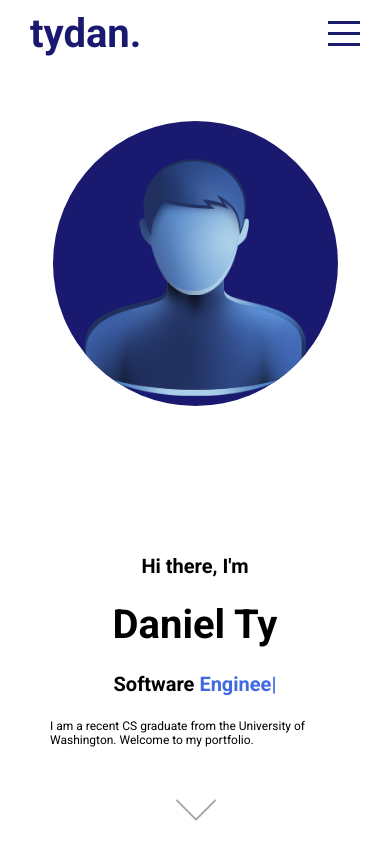
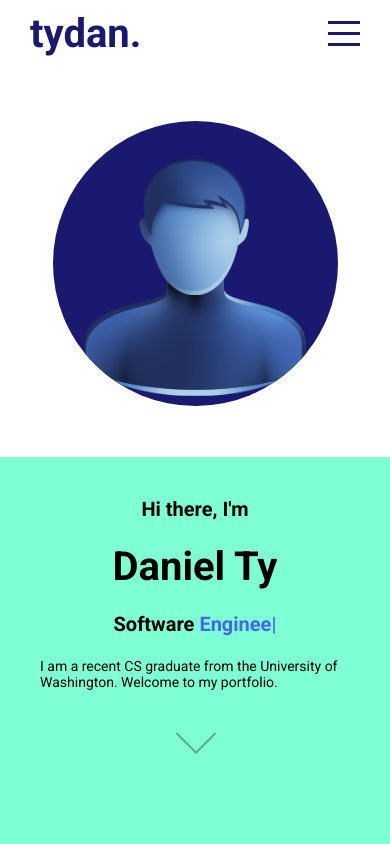
Before and after one commit to tydan3/Portfolio, a React (Create React App) app: page / in a window 390 px wide. Built offline with nearby package versions, Linux system fonts and the light colour scheme.

Commit message:
edit to mobile sizing

```diff
--- a/src/components/contact/contact.scss
+++ b/src/components/contact/contact.scss
@@ -41,9 +41,9 @@
       align-items: center;
       justify-content: space-around;
       @include mobile {
-        justify-content: space-evenly;
+        justify-content: flex-start;
         width: 100%;
-        height: 100%;
+        height: 90%;
       }
 
       input {
@@ -54,6 +54,7 @@
         @include mobile {
           width: 200px;
           height: 20px;
+          margin: 5px;
         }
       }
 
@@ -65,6 +66,7 @@
         @include mobile {
           width: 200px;
           height: 200px;
+          margin: 5px;
         }
       }
 
--- a/src/components/intro/intro.scss
+++ b/src/components/intro/intro.scss
@@ -47,6 +47,11 @@
     display: flex;
     align-items: center;
     justify-content: flex-start;
+    background-color: aquamarine;
+
+    @include mobile {
+      align-items: flex-start;
+    }
 
     .wrapper {
       position: relative;
@@ -58,6 +63,7 @@
 
       @include mobile {
         align-items: center;
+        padding: 40px;
       }
 
       h1 {
@@ -100,7 +106,7 @@
     p {
       font-size: 22px;
       @include mobile {
-        font-size: 12px;
+        font-size: 14px;
       }
     }
 
@@ -110,6 +116,7 @@
       left: 40%;
       @include mobile {
         left: 45%;
+        bottom: 20%;
       }
 
       img {
--- a/src/components/portfolio/portfolio.scss
+++ b/src/components/portfolio/portfolio.scss
@@ -52,8 +52,8 @@
       cursor: pointer;
 
       @include mobile {
-        width: 130px;
-        height: 100px;
+        width: 135px;
+        height: 120px;
       }
 
       h3 {
--- a/src/components/portfolioList/portfolioList.scss
+++ b/src/components/portfolioList/portfolioList.scss
@@ -8,7 +8,7 @@
   cursor: pointer;
 
   @include mobile {
-    font-size: 12px;
+    font-size: 14px;
     margin-right: 10px;
   }
 
```
